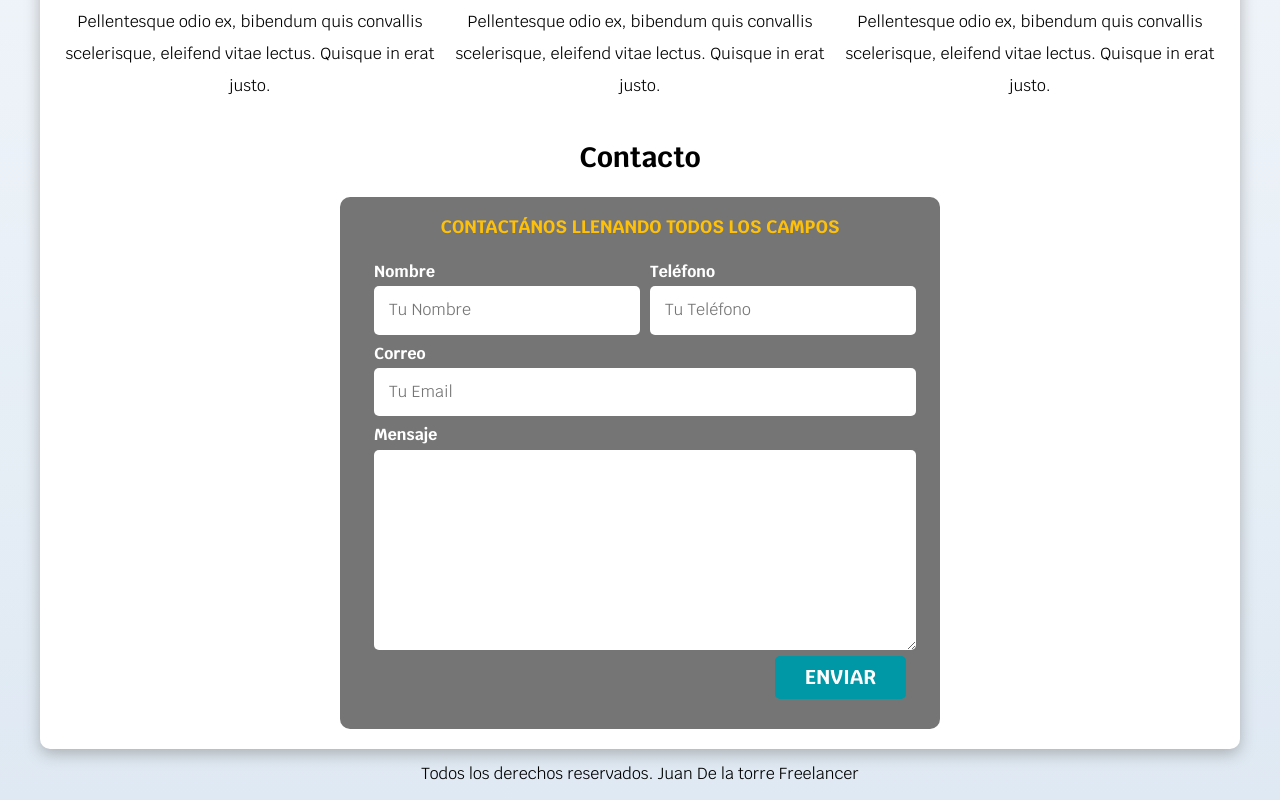
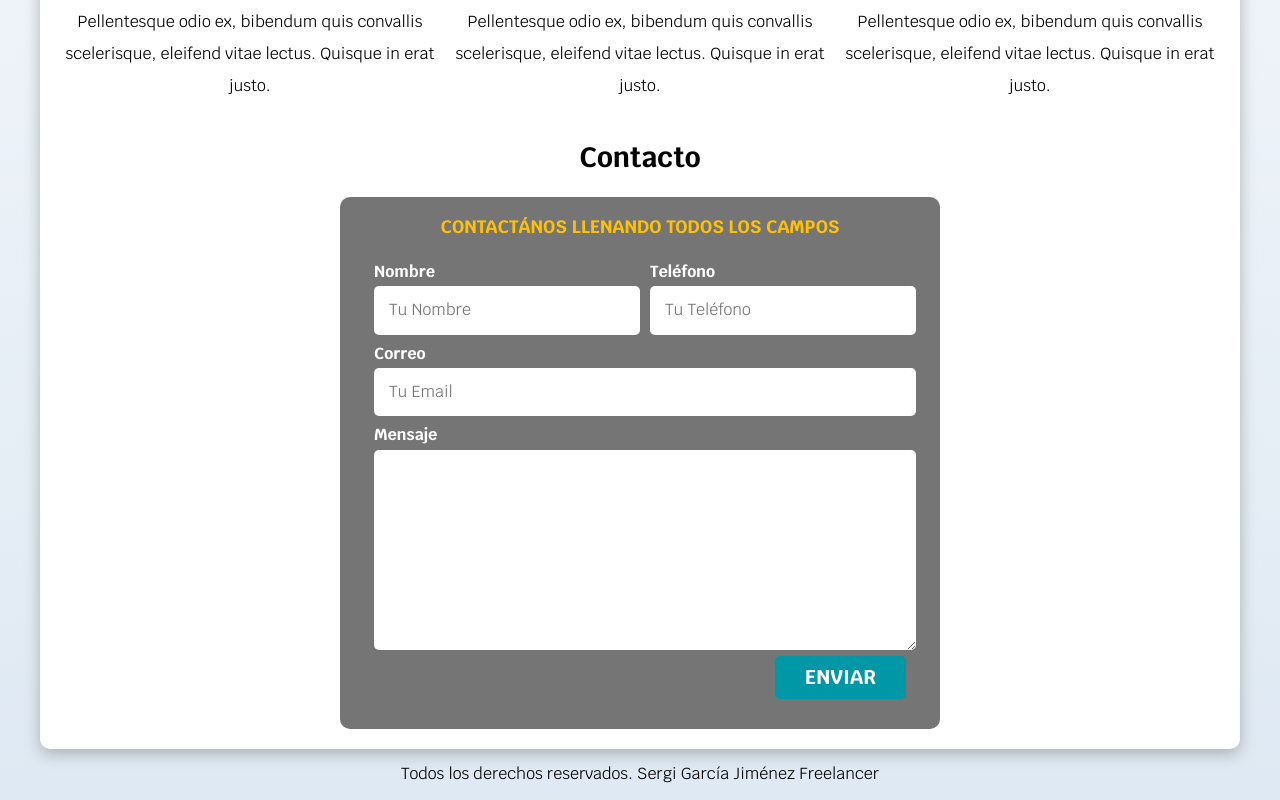
Before and after one commit to sergigarcia32/HTML5-CSS3_Good_Practices., a plain HTML site: page index.html in a window 1280 px wide. Shown: the part 923-1723 px from the top of the page. Drawn offline with Linux system fonts and the light colour scheme.

Commit message:
Changes text footer

```diff
--- a/index.html
+++ b/index.html
@@ -134,7 +134,7 @@
     </main>
 
     <footer class="footer">
-        <p>Todos los derechos reservados. Juan De la torre Freelancer</p>
+        <p>Todos los derechos reservados. Sergi García Jiménez Freelancer</p>
     </footer>
 
 
```
